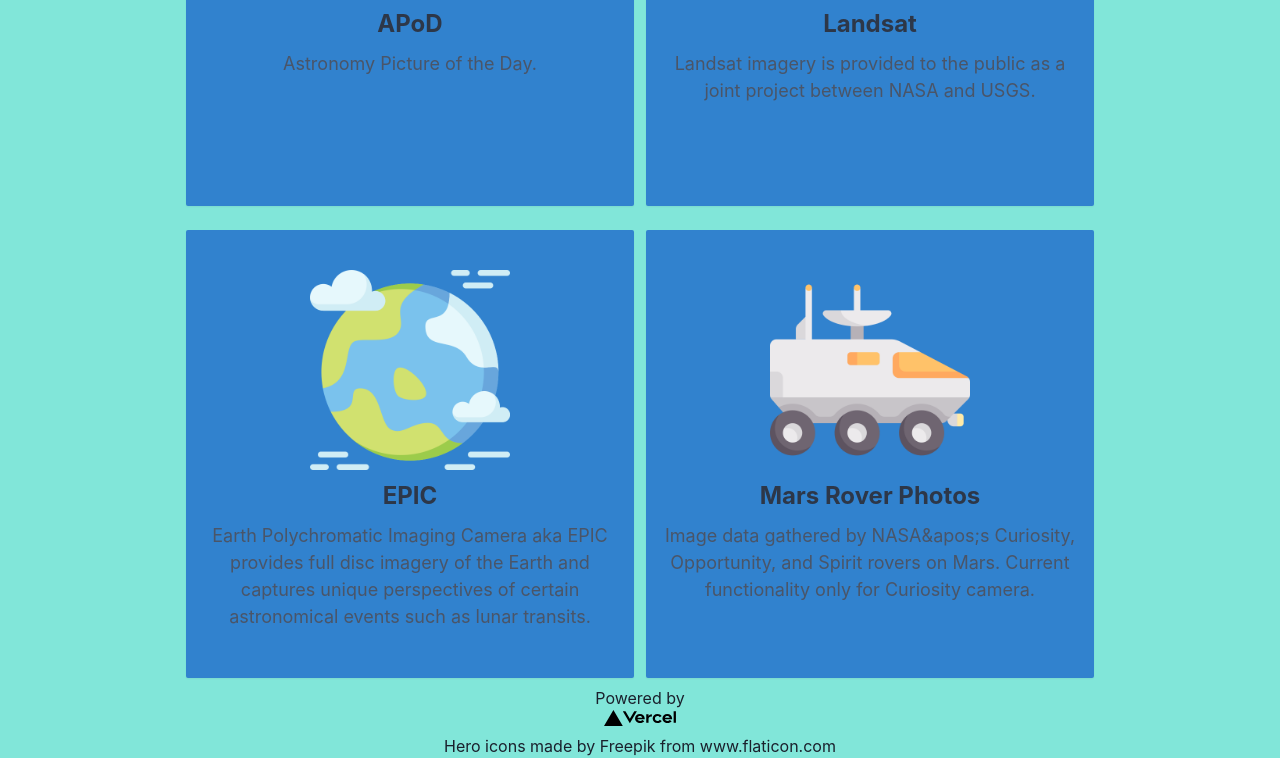
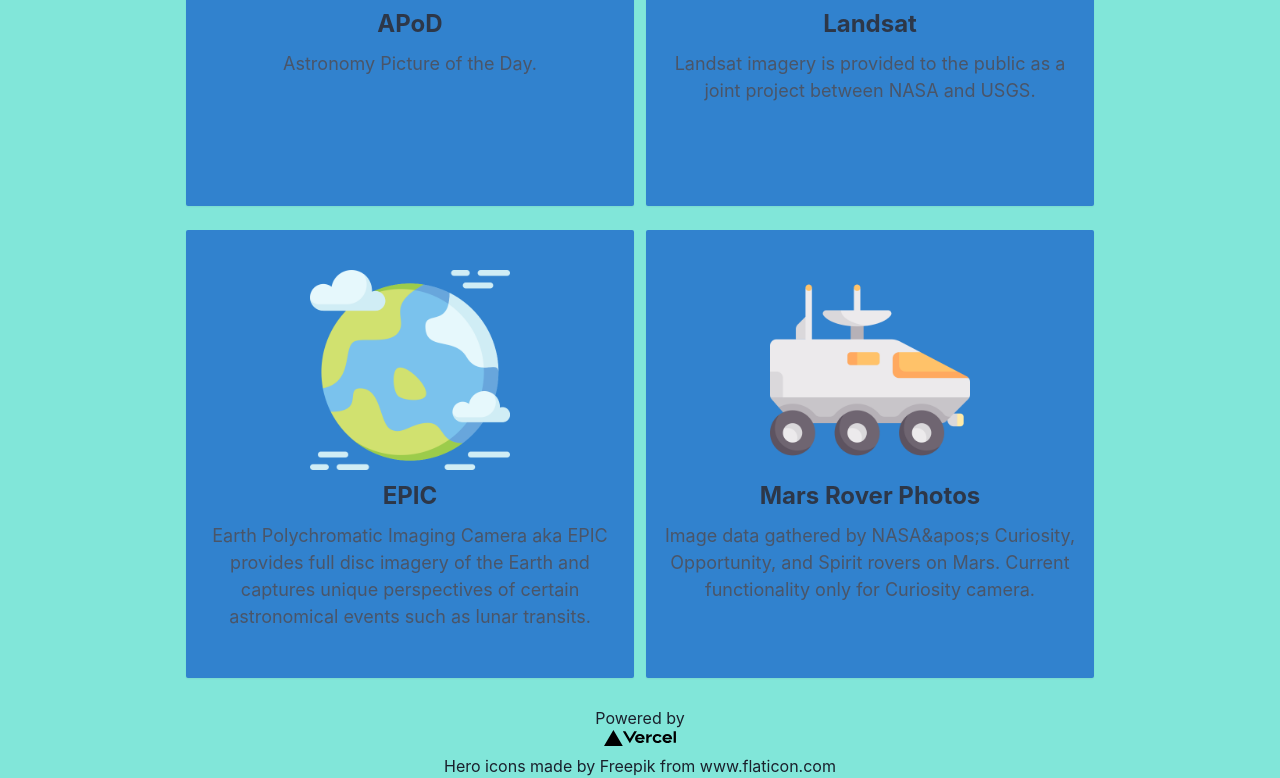
Before and after one commit to UniversallyRy/nasaApp, a Next.js app: page / in a window 1280 px wide. Shown: the part 367-1145 px from the top of the page. Built offline with nearby package versions, Linux system fonts and the light colour scheme.

Commit message:
footer padding

```diff
--- a/pages/index.tsx
+++ b/pages/index.tsx
@@ -42,7 +42,7 @@ const Home = () => {
           {HeroCards()}
         </SimpleGrid>
 
-        <VStack my={5}>
+        <VStack my={5} pt={5}>
           <chakra.a
             href="https://verscel.com?utm_source=create-next-app&utm_medium=default-template&utm_campaign=create-next-app"
             target="_blank"
```
